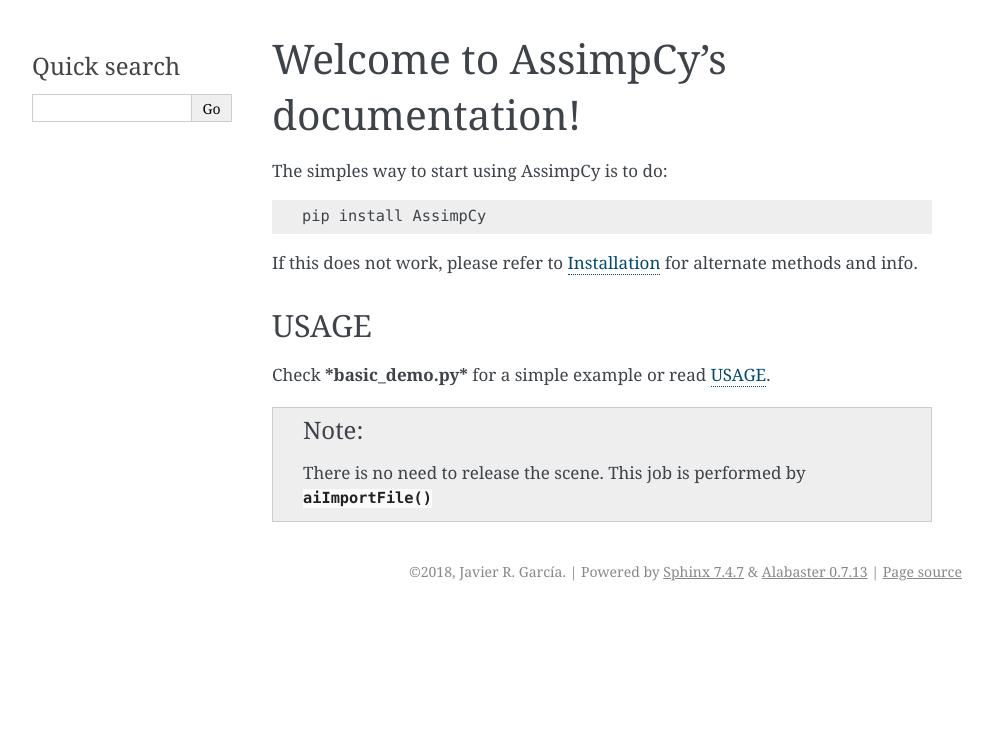
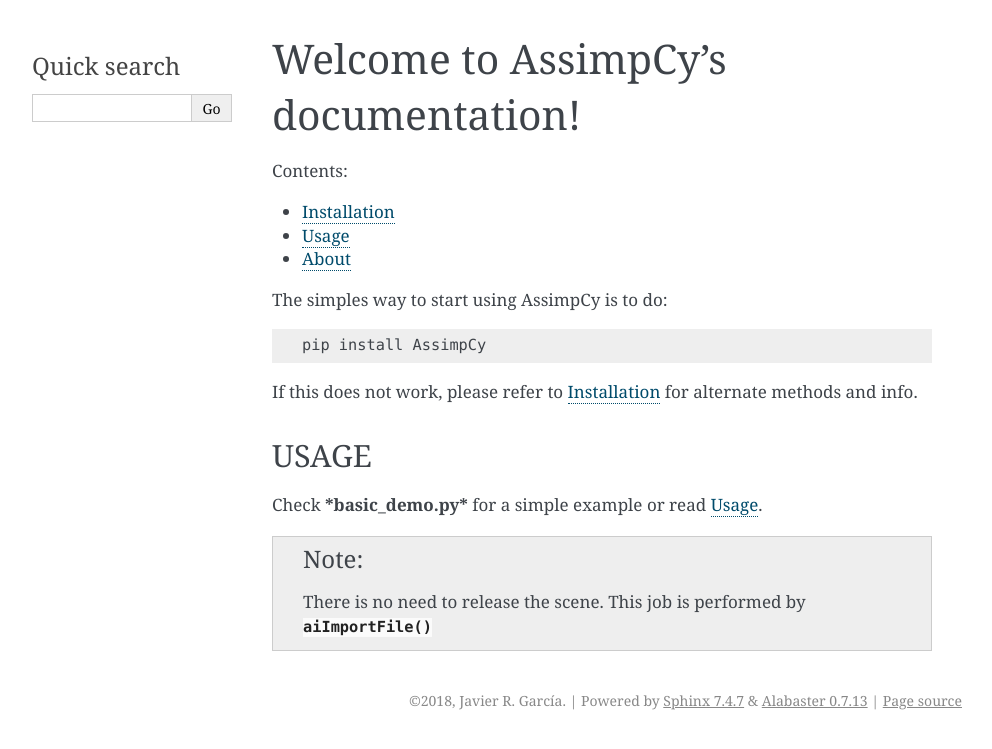
Before and after one commit to jr-garcia/AssimpCy, a Sphinx documentation site: the page built from docs/index.rst, in a window 1280 px wide. Shown: the top 749 px of the page, without its empty margins (148-1140 px from the left). Built offline with Sphinx 7.4.7, drawn with Linux system fonts in a browser that asks for light colours.

Commit message:
Fix Unicode in docs.

```diff
--- a/docs/conf.py
+++ b/docs/conf.py
@@ -47,8 +47,8 @@
 
 # General information about the project.
 project = 'AssimpCy'
-copyright = '2018, Javier R. García'
-author = 'Javier R. García'
+copyright = u'2018, Javier R. García'
+author = u'Javier R. García'
 
 # The version info for the project you're documenting, acts as replacement for
 # |version| and |release|, also used in various other places throughout the
--- a/docs/index.rst
+++ b/docs/index.rst
@@ -10,6 +10,9 @@
    :maxdepth: 2
    :caption: Contents:
 
+   install
+   usage
+   about
 
 The simples way to start using AssimpCy is to do::
 
--- a/docs/usage.rst
+++ b/docs/usage.rst
@@ -1,4 +1,4 @@
-USAGE
+Usage
 =====
 
 Todo.
```
Also changed, not shown: readme.md (+1 -1 lines).
